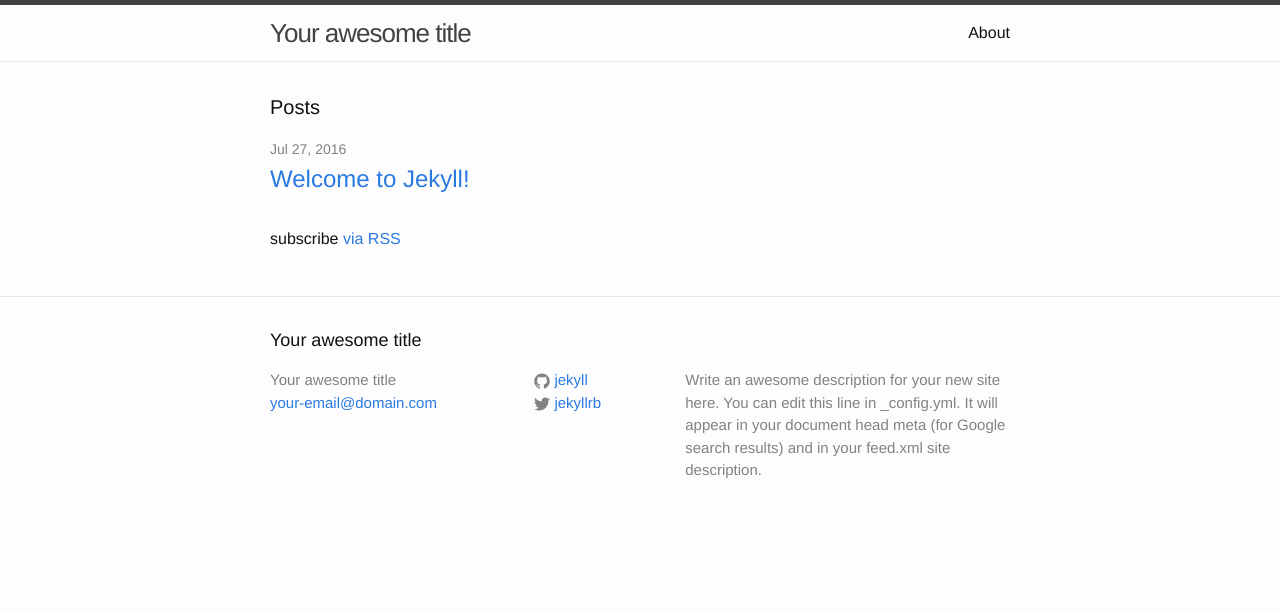
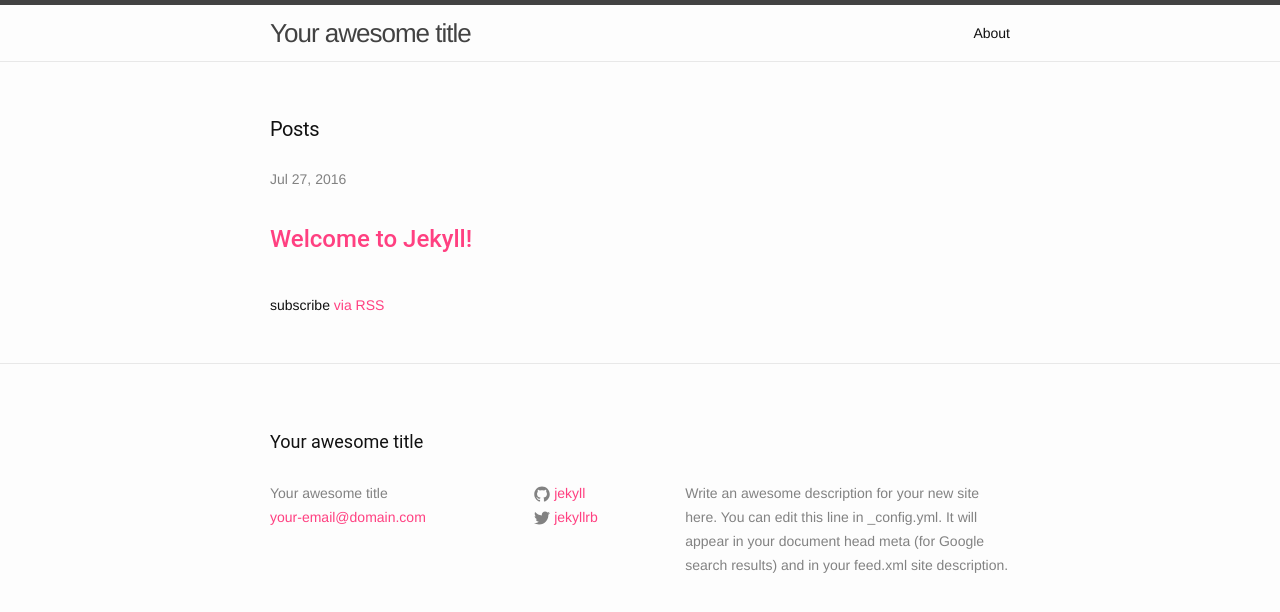
Before and after one commit to tbarc/tbarc.github.io, a Jekyll site: the page built from index.html, in a window 1280 px wide. Shown: the top 612 px of the page. Built offline with Jekyll 4.4.1, drawn with Linux system fonts in a browser that asks for light colours; nearby versions of some CDN libraries.

Commit message:
Test material design layout

```diff
--- a/index.html
+++ b/index.html
@@ -1,7 +1,9 @@
 ---
 layout: default
 ---
-
+<link rel="stylesheet" href="https://fonts.googleapis.com/icon?family=Material+Icons">
+<link rel="stylesheet" href="https://code.getmdl.io/1.1.3/material.indigo-pink.min.css">
+<script defer src="https://code.getmdl.io/1.1.3/material.min.js"></script>
 <div class="home">
 
   <h1 class="page-heading">Posts</h1>
```
